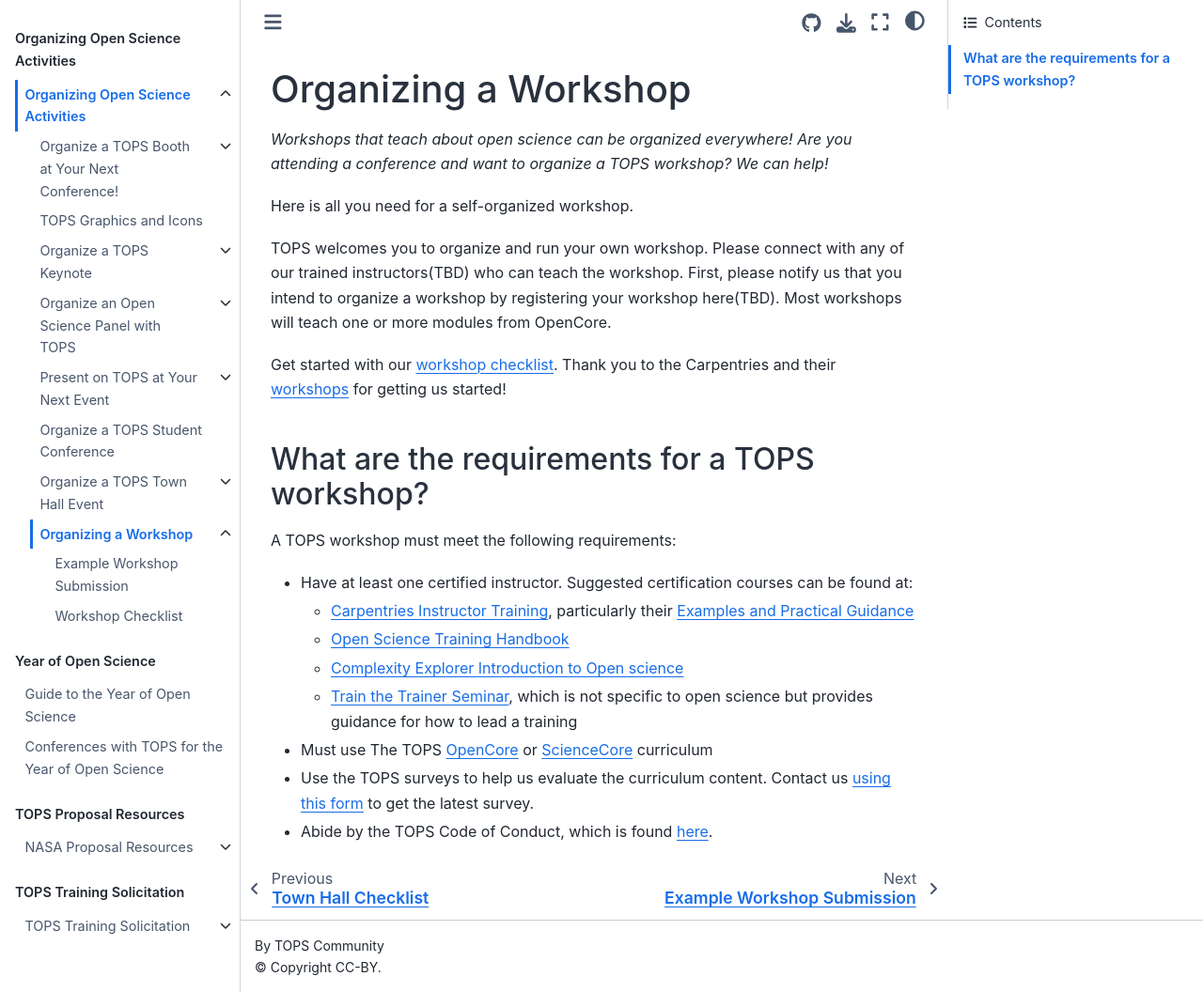
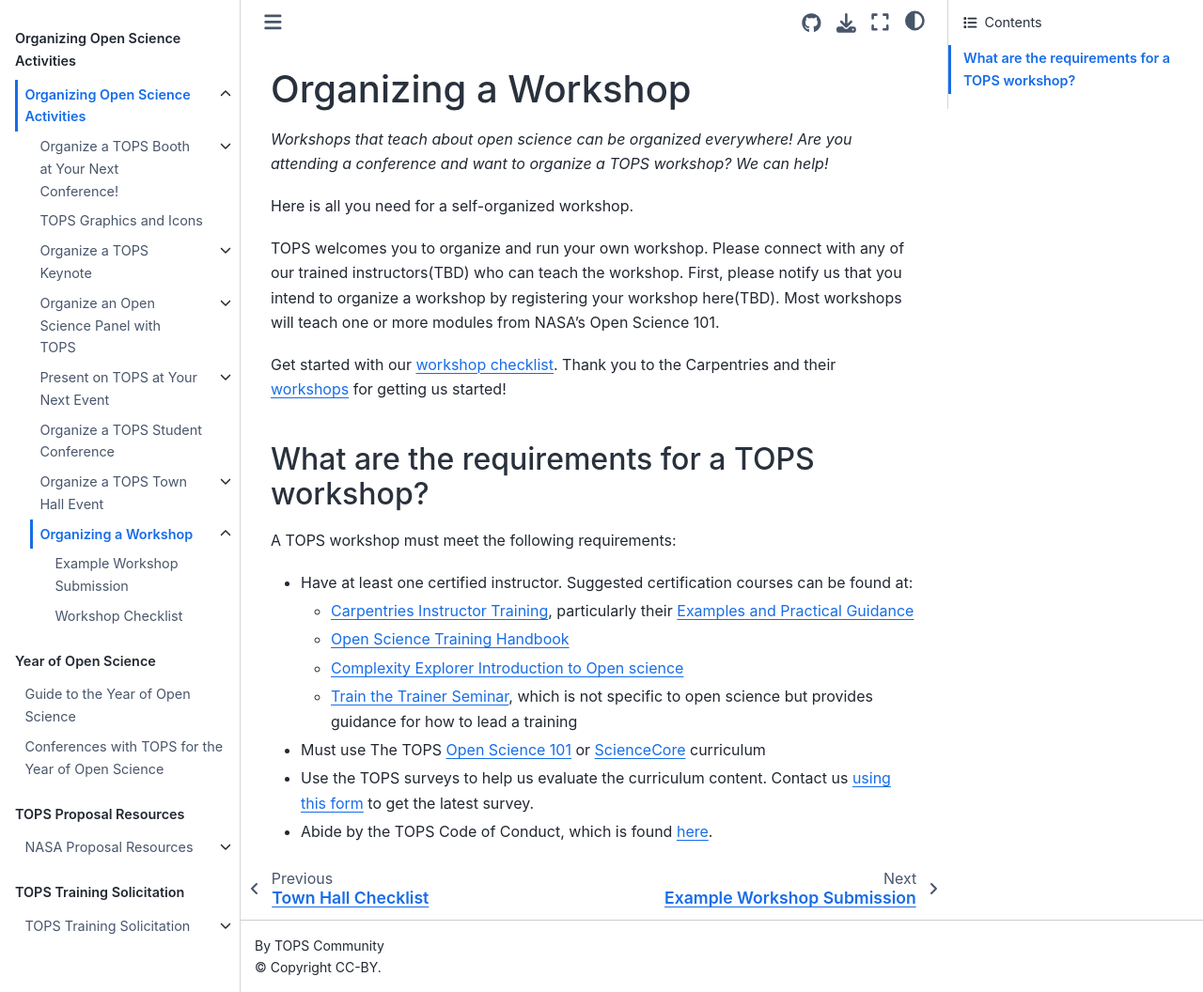
Before and after one commit to nasa/Transform-to-Open-Science-Book, a Jupyter Book: the page built from Organizing_OS_Activities/workshops/readme.md, in a window 1280 px wide and 1056 px high. Shown: the whole window at 94% size. Built offline with Jupyter Book 1.0.4 settings and Sphinx 7.4.7 and the Sphinx Book theme 1.1.4, drawn with Linux system fonts in a browser that asks for light colours.

Commit message:
Update readme.md
Updated curriculum name

```diff
--- a/Organizing_OS_Activities/workshops/readme.md
+++ b/Organizing_OS_Activities/workshops/readme.md
@@ -4,7 +4,7 @@
 
 Here is all you need for a self-organized workshop.
 
-TOPS welcomes you to organize and run your own workshop. Please connect with any of our trained instructors(TBD) who can teach the workshop. First, please notify us that you intend to organize a workshop by registering your workshop here(TBD). Most workshops will teach one or more modules from OpenCore.
+TOPS welcomes you to organize and run your own workshop. Please connect with any of our trained instructors(TBD) who can teach the workshop. First, please notify us that you intend to organize a workshop by registering your workshop here(TBD). Most workshops will teach one or more modules from NASA's Open Science 101.
 
 Get started with our [workshop checklist](./workshop_checklist.md). Thank you to the Carpentries and their [workshops](https://carpentries.org/workshops/) for getting us started!
 
@@ -17,6 +17,6 @@ A TOPS workshop must meet the following requirements:
      - [Open Science Training Handbook](https://open-science-training-handbook.gitbook.io/book/on-learning-and-training)
      - [Complexity Explorer Introduction to Open science](https://www.complexityexplorer.org/courses/125-introduction-to-open-science)
      - [Train the Trainer Seminar](https://youtu.be/RbeY0dXER6g), which is not specific to open science but provides guidance for how to lead a training
-- Must use The TOPS [OpenCore](https://github.com/nasa/Transform-to-Open-Science/blob/main/docs/Area2_Capacity_Sharing/OpenCore/readme.md) or [ScienceCore](https://github.com/nasa/Transform-to-Open-Science/blob/main/docs/Area2_Capacity_Sharing/ScienceCore/readme.md) curriculum
+- Must use The TOPS [Open Science 101](https://github.com/nasa/Transform-to-Open-Science/blob/main/docs/Area2_Capacity_Sharing/) or [ScienceCore](https://github.com/nasa/Transform-to-Open-Science/blob/main/docs/Area2_Capacity_Sharing/ScienceCore/readme.md) curriculum
 - Use the TOPS surveys to help us evaluate the curriculum content. Contact us [using this form](https://docs.google.com/forms/d/1XcjQU9vYyXAMmJFdB6H021PFypGYWbNKvNR_em5q2UY/edit) to get the latest survey.
 - Abide by the TOPS Code of Conduct, which is found [here](/CODE_OF_CONDUCT.md).
```
